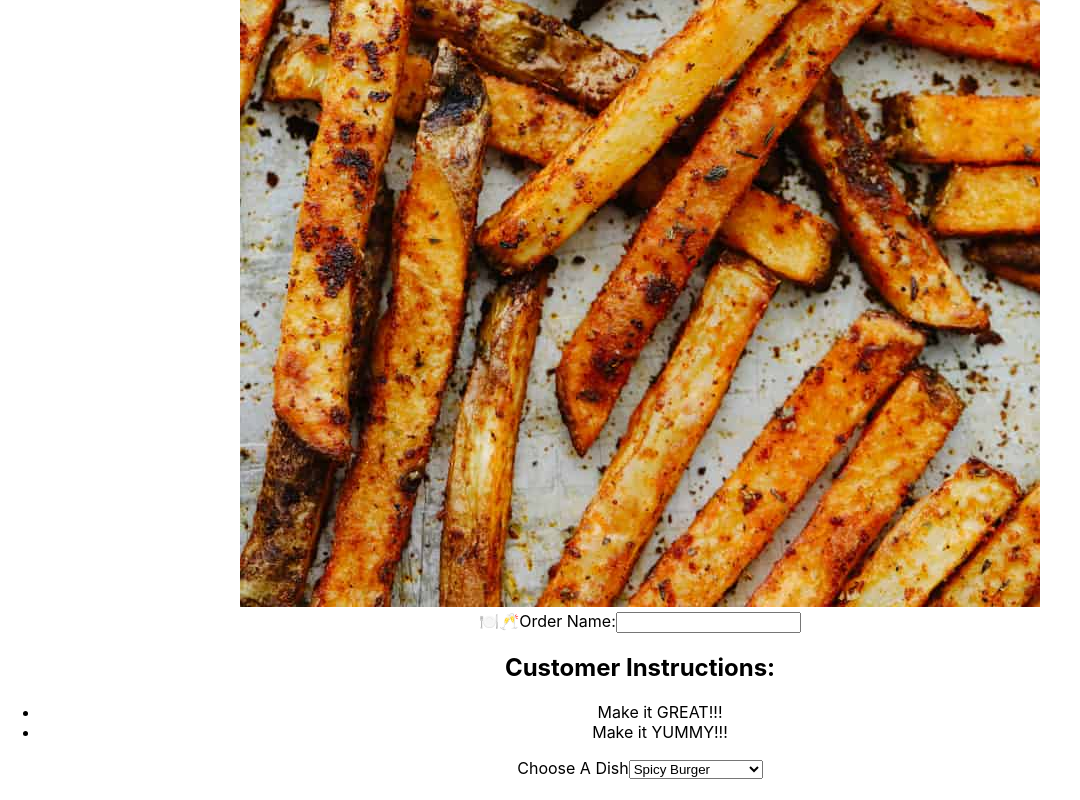
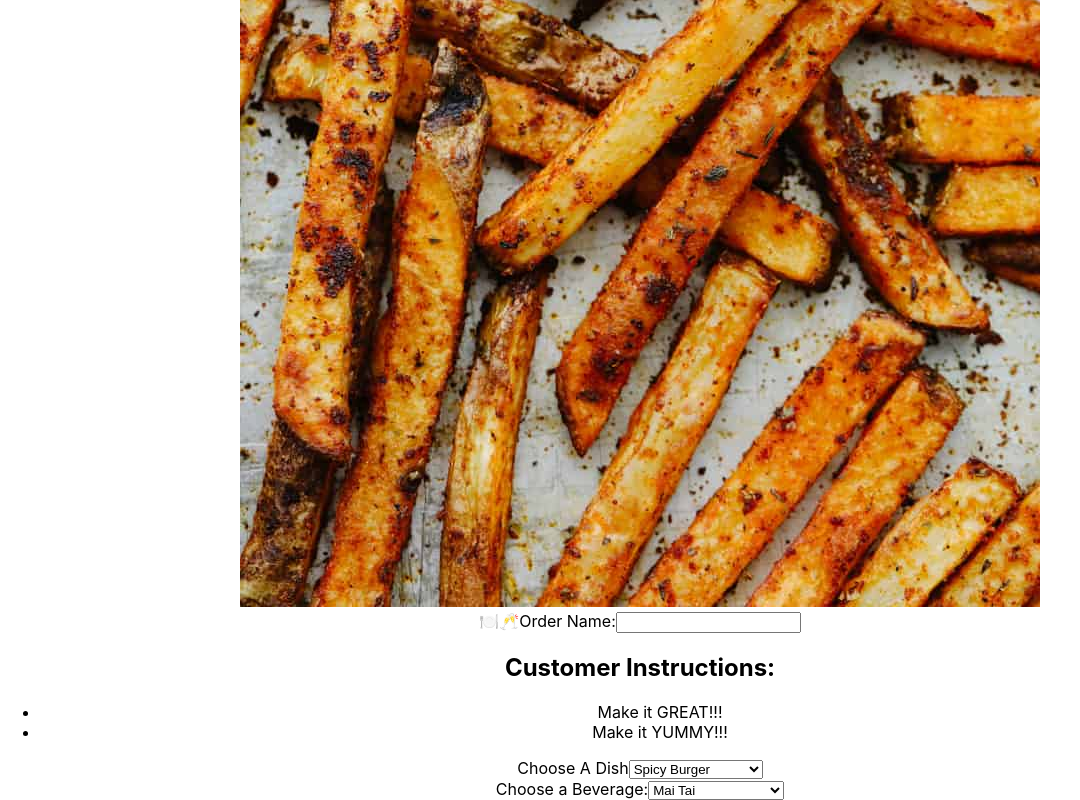
Before and after one commit to CarolynnFleming/food-order, a React (Create React App) app: page / in a window 1280 px wide. Shown: the part 1879-2679 px from the top of the page, without its empty margins (0-1080 px from the left). Before the commit the page ends 2658 px from the top, so only its background shows below. Built offline with nearby package versions, Linux system fonts and the light colour scheme.

Commit message:
componenet added

```diff
--- a/src/App.js
+++ b/src/App.js
@@ -4,6 +4,7 @@ import DishImages from './DishImages.js';
 import NameInput from './NameInput.js';
 import InstructionList from './InstructionList.js';
 import DishDropDown from './DishDropDown.js';
+import BeverageDropDown from './BeverageDropDown.js';
 
 
 function App() {
@@ -20,6 +21,7 @@ function App() {
       <InstructionList basicInstructions={basicInstructions}/>
       <section>
         <DishDropDown setDishId={setDishId}/>
+        <BeverageDropDown setBeverageId={setBeverageId}/>
       </section>
     </div>
   );
```
